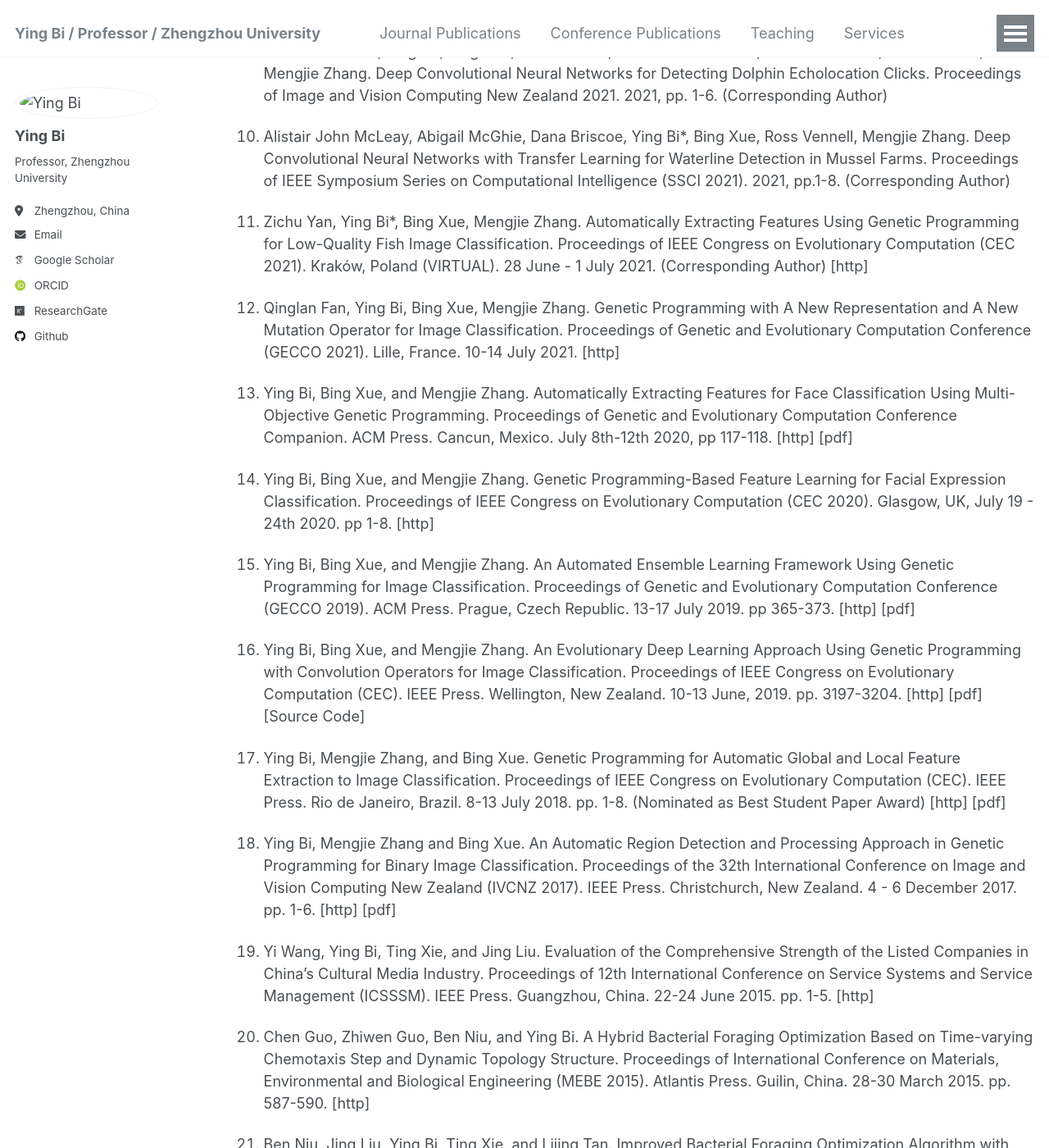
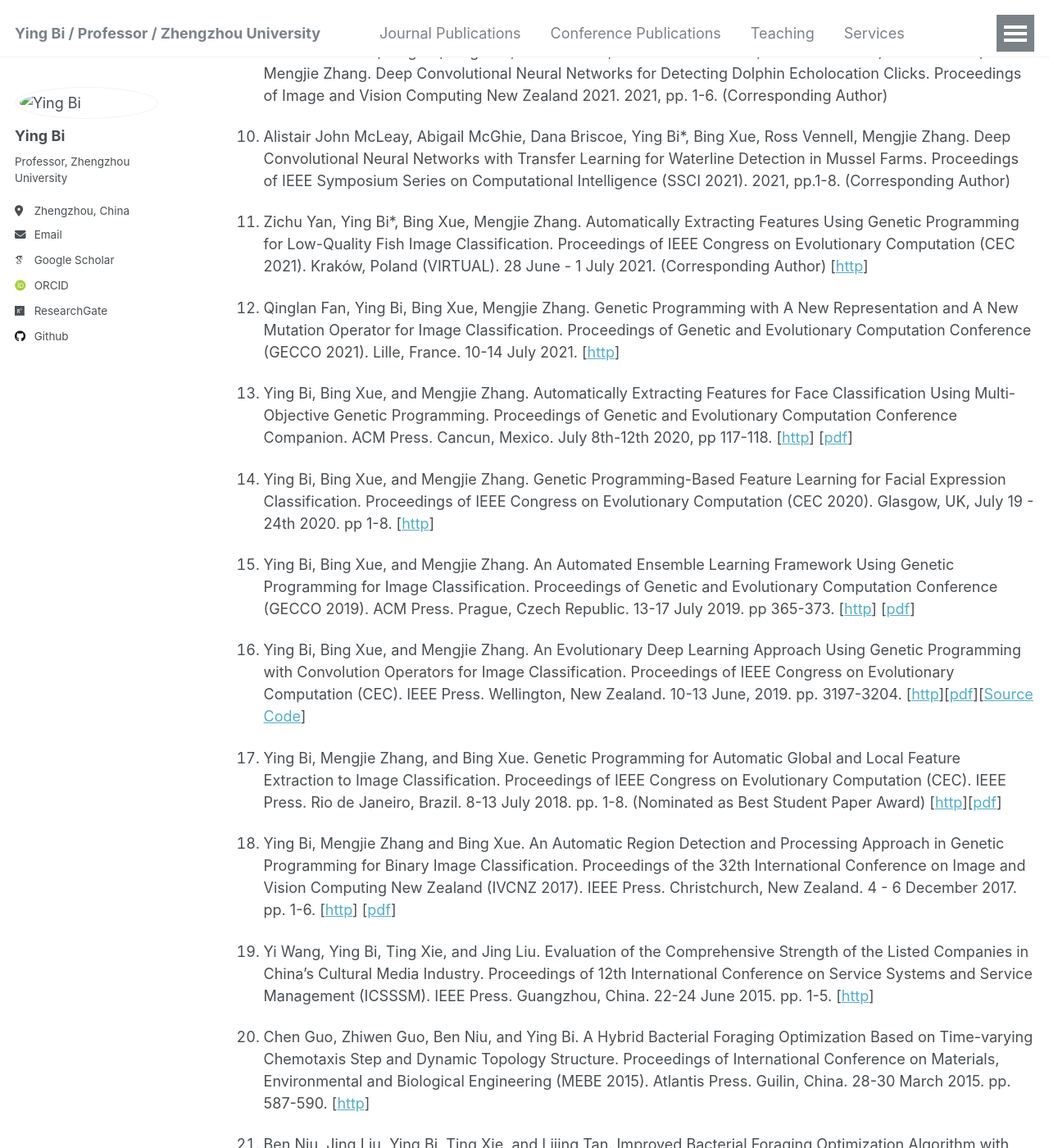
Before and after one commit to YingBi92/Ying-Bi, a Jekyll site: the page built from _pages/publications-c.md, in a window 1280 px wide and 1400 px high, scrolled down 989 px. Shown: the whole window at 82% size. Built offline with Jekyll 4.4.1, drawn with Linux system fonts in a browser that asks for light colours; some web fonts are replaced; part of the change alters nothing that is shown; some of the changed text lies outside the part shown.

```diff
--- a/_pages/publications-c.md
+++ b/_pages/publications-c.md
@@ -26,28 +26,28 @@ author_profile: true
 
 10. Alistair John McLeay, Abigail McGhie, Dana Briscoe, Ying Bi*, Bing Xue, Ross Vennell, Mengjie Zhang. Deep Convolutional Neural Networks with Transfer Learning for Waterline Detection in Mussel Farms. Proceedings of IEEE Symposium Series on Computational Intelligence (SSCI 2021). 2021, pp.1-8. (Corresponding Author)
 
-11. Zichu Yan, Ying Bi*, Bing Xue, Mengjie Zhang. Automatically Extracting Features Using Genetic Programming for Low-Quality Fish Image Classification. Proceedings of IEEE Congress on Evolutionary Computation (CEC 2021). Kraków, Poland (VIRTUAL). 28 June - 1 July 2021. (Corresponding Author) [http]
+11. Zichu Yan, Ying Bi*, Bing Xue, Mengjie Zhang. Automatically Extracting Features Using Genetic Programming for Low-Quality Fish Image Classification. Proceedings of IEEE Congress on Evolutionary Computation (CEC 2021). Kraków, Poland (VIRTUAL). 28 June - 1 July 2021. (Corresponding Author) [[http](https://ieeexplore.ieee.org/abstract/document/9504737)]
 
-12. Qinglan Fan, Ying Bi, Bing Xue, Mengjie Zhang. Genetic Programming with A New Representation and A New Mutation Operator for Image Classification. Proceedings of Genetic and Evolutionary Computation Conference (GECCO 2021). Lille, France. 10-14 July 2021. [http]
+12. Qinglan Fan, Ying Bi, Bing Xue, Mengjie Zhang. Genetic Programming with A New Representation and A New Mutation Operator for Image Classification. Proceedings of Genetic and Evolutionary Computation Conference (GECCO 2021). Lille, France. 10-14 July 2021. [[http](https://dl.acm.org/doi/10.1145/3449726.3459468)]
 
-13. Ying Bi, Bing Xue, and Mengjie Zhang. Automatically Extracting Features for Face Classification Using Multi-Objective Genetic Programming. Proceedings of Genetic and Evolutionary Computation Conference Companion. ACM Press. Cancun, Mexico. July 8th-12th 2020, pp 117-118. [http] [pdf]
+13. Ying Bi, Bing Xue, and Mengjie Zhang. Automatically Extracting Features for Face Classification Using Multi-Objective Genetic Programming. Proceedings of Genetic and Evolutionary Computation Conference Companion. ACM Press. Cancun, Mexico. July 8th-12th 2020, pp 117-118. [[http](https://dl.acm.org/doi/abs/10.1145/3377929.3389989)] [[pdf](https://yingbi92.github.io/homepage/2020/MOGP.pdf)]
 
-14. Ying Bi, Bing Xue, and Mengjie Zhang. Genetic Programming-Based Feature Learning for Facial Expression Classification. Proceedings of IEEE Congress on Evolutionary Computation (CEC 2020). Glasgow, UK, July 19 - 24th 2020. pp 1-8. [http]
+14. Ying Bi, Bing Xue, and Mengjie Zhang. Genetic Programming-Based Feature Learning for Facial Expression Classification. Proceedings of IEEE Congress on Evolutionary Computation (CEC 2020). Glasgow, UK, July 19 - 24th 2020. pp 1-8. [[http](https://ieeexplore.ieee.org/abstract/document/9185491/)]
 
-15. Ying Bi, Bing Xue, and Mengjie Zhang. An Automated Ensemble Learning Framework Using Genetic Programming for Image Classification. Proceedings of Genetic and Evolutionary Computation Conference (GECCO 2019). ACM Press. Prague, Czech Republic. 13-17 July 2019. pp 365-373. [http] [pdf]
+15. Ying Bi, Bing Xue, and Mengjie Zhang. An Automated Ensemble Learning Framework Using Genetic Programming for Image Classification. Proceedings of Genetic and Evolutionary Computation Conference (GECCO 2019). ACM Press. Prague, Czech Republic. 13-17 July 2019. pp 365-373. [[http](https://dl.acm.org/citation.cfm?id=3321750)] [[pdf](https://yingbi92.github.io/homepage/2020/EGP.pdf)]
 
-16. Ying Bi, Bing Xue, and Mengjie Zhang. An Evolutionary Deep Learning Approach Using Genetic Programming with Convolution Operators for Image Classification. Proceedings of IEEE Congress on Evolutionary Computation (CEC). IEEE Press. Wellington, New Zealand. 10-13 June, 2019. pp. 3197-3204. [http] [pdf] [Source Code]
+16. Ying Bi, Bing Xue, and Mengjie Zhang. An Evolutionary Deep Learning Approach Using Genetic Programming with Convolution Operators for Image Classification. Proceedings of IEEE Congress on Evolutionary Computation (CEC). IEEE Press. Wellington, New Zealand. 10-13 June, 2019. pp. 3197-3204. [[http](https://ieeexplore.ieee.org/abstract/document/8790151An)][[pdf](https://yingbi92.github.io/homepage/2020/COGP.pdf)][[Source Code](https://github.com/YingBi92/BookCode/tree/main/COGP)]
 
-17. Ying Bi, Mengjie Zhang, and Bing Xue. Genetic Programming for Automatic Global and Local Feature Extraction to Image Classification. Proceedings of IEEE Congress on Evolutionary Computation (CEC). IEEE Press. Rio de Janeiro, Brazil. 8-13 July 2018. pp. 1-8. (Nominated as Best Student Paper Award) [http] [pdf]
+17. Ying Bi, Mengjie Zhang, and Bing Xue. Genetic Programming for Automatic Global and Local Feature Extraction to Image Classification. Proceedings of IEEE Congress on Evolutionary Computation (CEC). IEEE Press. Rio de Janeiro, Brazil. 8-13 July 2018. pp. 1-8. (Nominated as Best Student Paper Award) [[http](https://ieeexplore.ieee.org/abstract/document/8477911)][[pdf](https://yingbi92.github.io/homepage/2020/GP-GLF.pdf)]
 
-18. Ying Bi, Mengjie Zhang and Bing Xue. An Automatic Region Detection and Processing Approach in Genetic Programming for Binary Image Classification. Proceedings of the 32th International Conference on Image and Vision Computing New Zealand (IVCNZ 2017). IEEE Press. Christchurch, New Zealand. 4 - 6 December 2017. pp. 1-6. [http] [pdf]
+18. Ying Bi, Mengjie Zhang and Bing Xue. An Automatic Region Detection and Processing Approach in Genetic Programming for Binary Image Classification. Proceedings of the 32th International Conference on Image and Vision Computing New Zealand (IVCNZ 2017). IEEE Press. Christchurch, New Zealand. 4 - 6 December 2017. pp. 1-6. [[http](https://ieeexplore.ieee.org/abstract/document/8402469)] [[pdf](https://yingbi92.github.io/homepage/2020/GP-RDP.pdf)]
 
-19. Yi Wang, Ying Bi, Ting Xie, and Jing Liu. Evaluation of the Comprehensive Strength of the Listed Companies in China's Cultural Media Industry. Proceedings of 12th International Conference on Service Systems and Service Management (ICSSSM). IEEE Press. Guangzhou, China. 22-24 June 2015. pp. 1-5. [http]
+19. Yi Wang, Ying Bi, Ting Xie, and Jing Liu. Evaluation of the Comprehensive Strength of the Listed Companies in China's Cultural Media Industry. Proceedings of 12th International Conference on Service Systems and Service Management (ICSSSM). IEEE Press. Guangzhou, China. 22-24 June 2015. pp. 1-5. [[http](https://ieeexplore.ieee.org/abstract/document/7170306)]
 
-20. Chen Guo, Zhiwen Guo, Ben Niu, and Ying Bi. A Hybrid Bacterial Foraging Optimization Based on Time-varying Chemotaxis Step and Dynamic Topology Structure. Proceedings of International Conference on Materials, Environmental and Biological Engineering (MEBE 2015). Atlantis Press. Guilin, China. 28-30 March 2015. pp. 587-590. [http]
+20. Chen Guo, Zhiwen Guo, Ben Niu, and Ying Bi. A Hybrid Bacterial Foraging Optimization Based on Time-varying Chemotaxis Step and Dynamic Topology Structure. Proceedings of International Conference on Materials, Environmental and Biological Engineering (MEBE 2015). Atlantis Press. Guilin, China. 28-30 March 2015. pp. 587-590. [[http](https://www.atlantis-press.com/proceedings/mebe-15/17872)]
 
-21. Ben Niu, Jing Liu, Ying Bi, Ting Xie, and Lijing Tan. Improved Bacterial Foraging Optimization Algorithm with Information Communication Mechanism. Proceedings of Tenth International Conference on Computational Intelligence and Security (CIS). IEEE Press. Kunming, China. 15-16 Nov. 2014. pp. 47-51. [http]
+21. Ben Niu, Jing Liu, Ying Bi, Ting Xie, and Lijing Tan. Improved Bacterial Foraging Optimization Algorithm with Information Communication Mechanism. Proceedings of Tenth International Conference on Computational Intelligence and Security (CIS). IEEE Press. Kunming, China. 15-16 Nov. 2014. pp. 47-51. [[http](https://ieeexplore.ieee.org/abstract/document/7016851)]
 
-22. Ben Niu and Ying Bi. Binary Bacterial Foraging Optimization for 0/1 Knapsack Problem. Proceedings of IEEE Congress on Evolutionary Computation (CEC). IEEE Press. Beijing, China. 6-11 July 2014. pp. 647-652. [http]
+22. Ben Niu and Ying Bi. Binary Bacterial Foraging Optimization for 0/1 Knapsack Problem. Proceedings of IEEE Congress on Evolutionary Computation (CEC). IEEE Press. Beijing, China. 6-11 July 2014. pp. 647-652. [[http](https://ieeexplore.ieee.org/abstract/document/6900513)]
 
-23. Hanyang Luo, Jingjing Wang, and Ying Bi. Empirical Research on Consumers’ Intention to Purchase Online. Proceedings of 11th International Conference on Service Systems and Service Management (ICSSSM). IEEE Press. Beijing, China. 25-27 June 2014. pp. 1-5. [http
+23. Hanyang Luo, Jingjing Wang, and Ying Bi. Empirical Research on Consumers’ Intention to Purchase Online. Proceedings of 11th International Conference on Service Systems and Service Management (ICSSSM). IEEE Press. Beijing, China. 25-27 June 2014. pp. 1-5. [[http](https://ieeexplore.ieee.org/abstract/document/6943359)]
```
